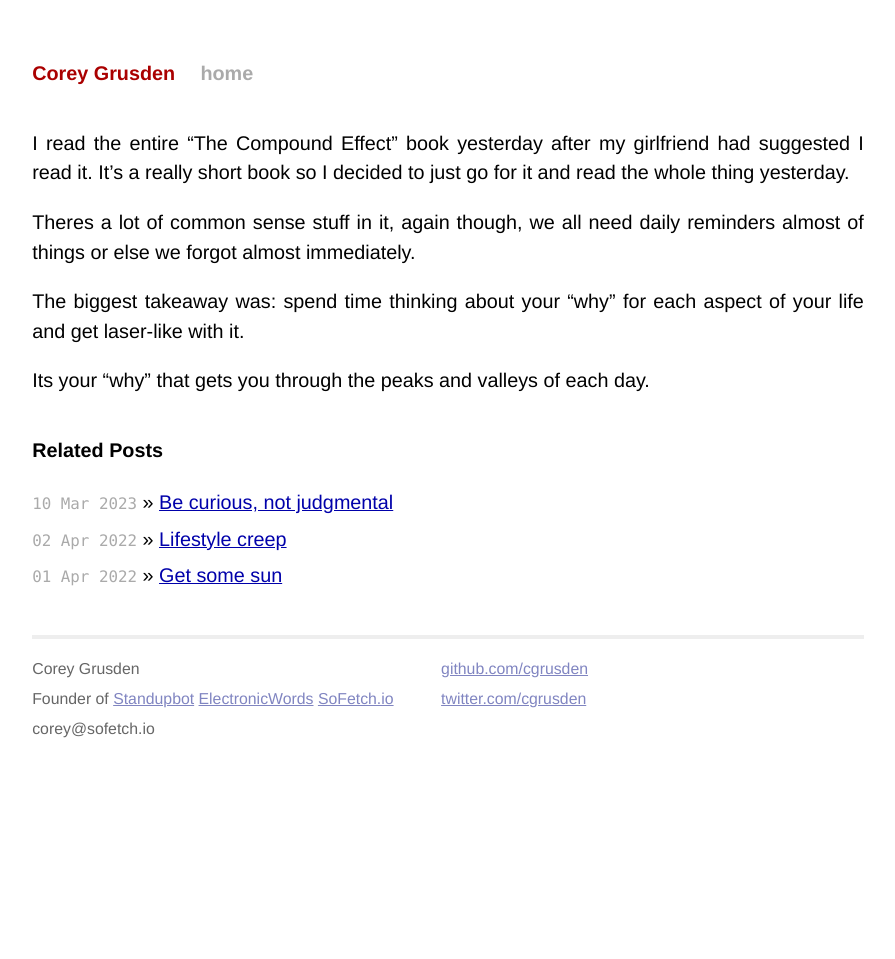
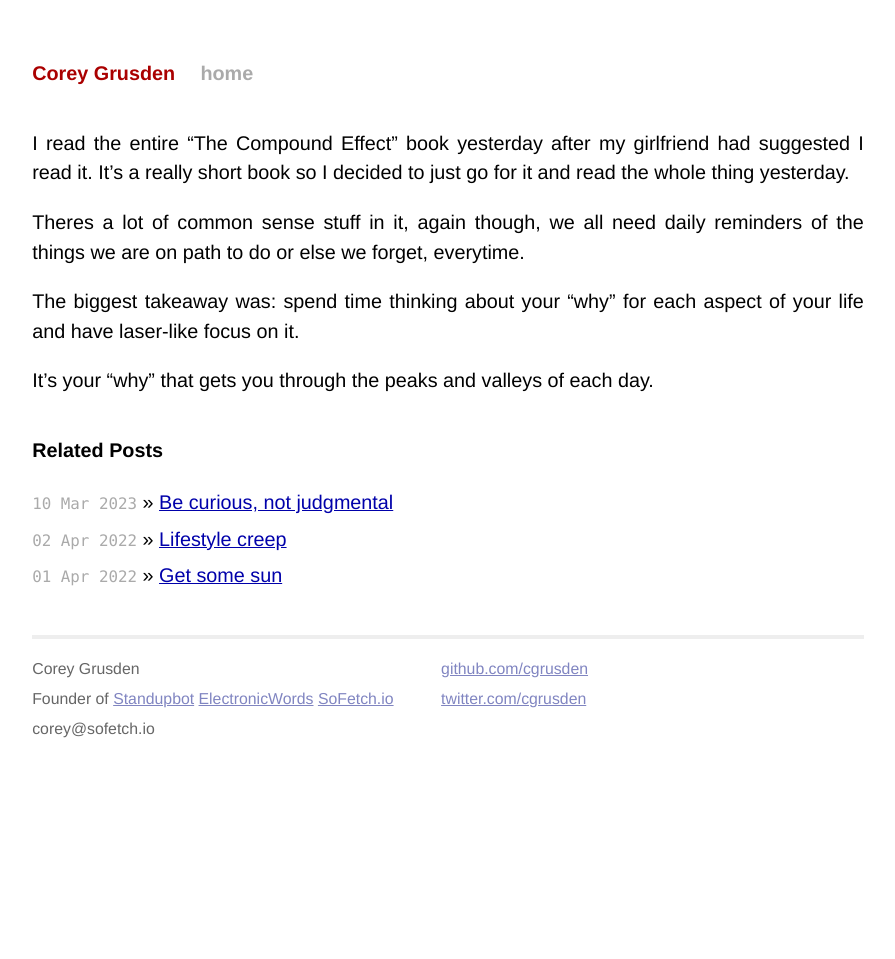
Before and after one commit to cgrusden/cgrusden.github.io, a Jekyll site: the page built from _posts/2022-03-24-why-power.md, in a window 1280 px wide. Shown: the whole page, without its empty margins (192-1087 px from the left). Built offline with Jekyll 4.4.1, drawn with Linux system fonts in a browser that asks for light colours; our own code applies the rules of GitHub Pages for plain Markdown files.

Commit message:
Fix grammar with why-power

```diff
--- a/_posts/2022-03-24-why-power.md
+++ b/_posts/2022-03-24-why-power.md
@@ -4,8 +4,8 @@ title: 'Why-power instead of will-power'
 
 I read the entire “The Compound Effect” book yesterday after my girlfriend had suggested I read it. It’s a really short book so I decided to just go for it and read the whole thing yesterday.
 
-Theres a lot of common sense stuff in it, again though, we all need daily reminders almost of things or else we forgot almost immediately.
+Theres a lot of common sense stuff in it, again though, we all need daily reminders of the things we are on path to do or else we forget, everytime.
 
-The biggest takeaway was: spend time thinking about your “why” for each aspect of your life and get laser-like with it.
+The biggest takeaway was: spend time thinking about your “why” for each aspect of your life and have laser-like focus on it.
 
-Its your “why” that gets you through the peaks and valleys of each day.
+It's your “why” that gets you through the peaks and valleys of each day.
```
